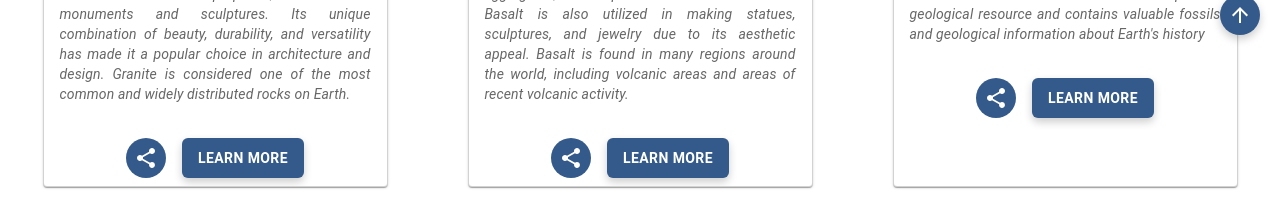
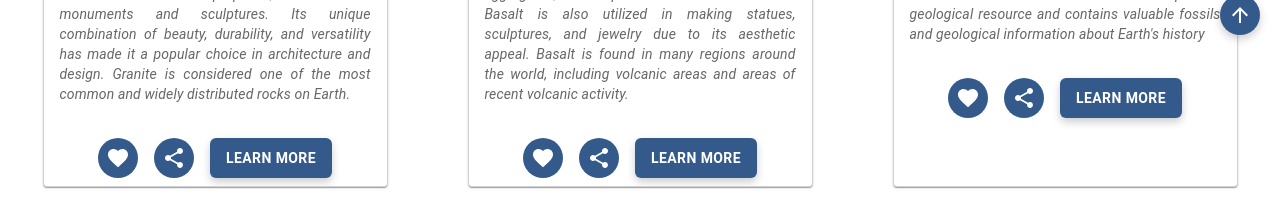
Before and after one commit to dovranmuhammet/rockscan, a React (Create React App) app: page /rocks in a window 1280 px wide. Shown: the part 745-952 px from the top of the page. Built offline with nearby package versions, Linux system fonts and the light colour scheme.

Commit message:
Added like button to the rocklist component

```diff
--- a/src/components/RockList/RockList.js
+++ b/src/components/RockList/RockList.js
@@ -1,5 +1,6 @@
 import React, { useState } from 'react'
 import Card from '@mui/material/Card'
+import FavoriteIcon from '@mui/icons-material/Favorite'
 import CardContent from '@mui/material/CardContent'
 import Typography from '@mui/material/Typography'
 import {
@@ -22,6 +23,18 @@ const RockList = () => {
   const [searchTerm, setSearchTerm] = useState('')
   const [selectedType, setSelectedType] = useState('all')
   const [sharePopup, setSharePopup] = useState(null)
+  const [favorites, setFavorites] = useState([])
+
+  const handleFavoriteClick = (rock) => {
+    const updatedFavorites = favorites.includes(rock)
+      ? favorites.filter((favorite) => favorite !== rock)
+      : [...favorites, rock]
+    setFavorites(updatedFavorites)
+  }
+
+  const isRockFavorite = (rock) => {
+    return favorites.includes(rock)
+  }
 
   const handleSearchChange = (event) => {
     setSearchTerm(event.target.value)
@@ -177,6 +190,19 @@ const RockList = () => {
             <CardActions className='card-actions'>
               <IconButton
                 style={{
+                  backgroundColor: isRockFavorite(rock) ? 'red' : '#345a8b',
+                  color: '#fff',
+                  borderRadius: '50%',
+                  padding: '8px',
+                  marginLeft: '8px',
+                }}
+                onClick={() => handleFavoriteClick(rock)}
+              >
+                <FavoriteIcon />
+              </IconButton>
+
+              <IconButton
+                style={{
                   backgroundColor: '#345a8b',
                   color: '#fff',
                   borderRadius: '50%',
```
